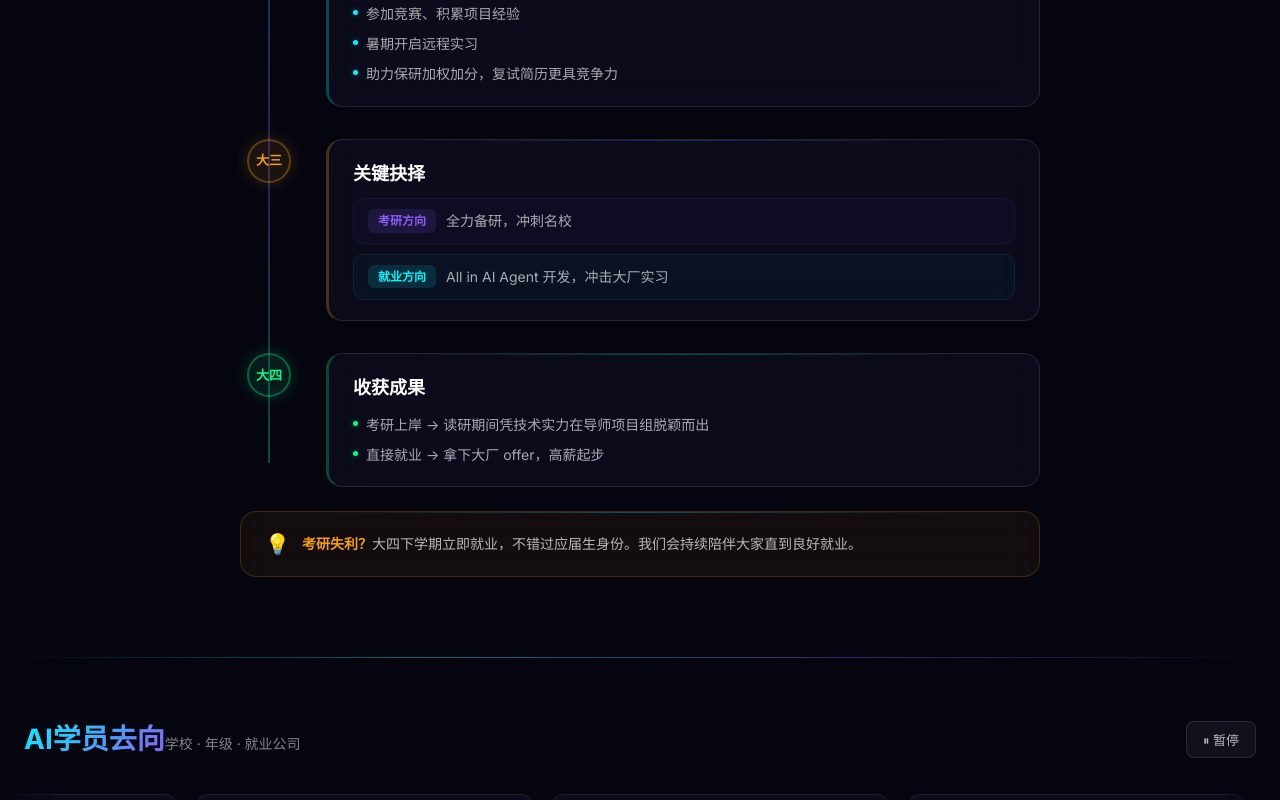
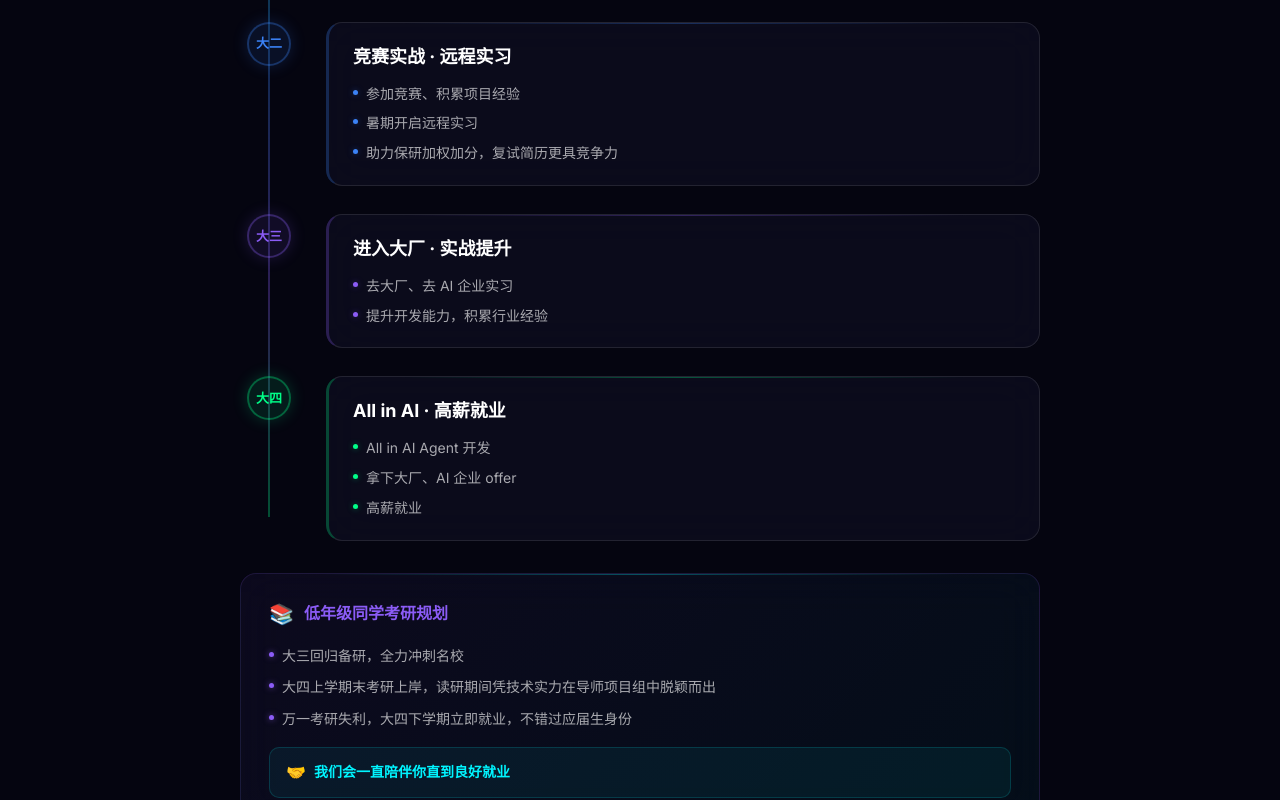
Before and after one commit to cleversnail/company-website, a React (Vite) app: page / in a window 1280 px wide. Shown: the part 1060-1860 px from the top of the page. Built offline with nearby package versions, Linux system fonts and the light colour scheme.

Commit message:
feat: 更新学习路径规划内容

```diff
--- a/src/components/LearningPath.jsx
+++ b/src/components/LearningPath.jsx
@@ -5,36 +5,40 @@ export default function LearningPath({ isMobile }) {
   const timeline = [
     {
       year: "大一",
-      title: "夯实基础",
-      desc: "系统学习 AI 编程，掌握核心开发技能",
+      title: "夯实基础 · 积累项目",
+      lines: [
+        "有充足的时间做更多的项目",
+        "积累高质量项目经验",
+        "上架自己的商业化产品",
+      ],
       color: "#00f5ff",
     },
     {
       year: "大二",
-      title: "实战积累",
+      title: "竞赛实战 · 远程实习",
       lines: [
         "参加竞赛、积累项目经验",
         "暑期开启远程实习",
         "助力保研加权加分，复试简历更具竞争力",
       ],
-      color: "#00f5ff",
+      color: "#3b82f6",
     },
     {
       year: "大三",
-      title: "关键抉择",
-      isBranch: true,
-      branches: [
-        { label: "考研方向", desc: "全力备研，冲刺名校", color: "#8b5cf6" },
-        { label: "就业方向", desc: "All in AI Agent 开发，冲击大厂实习", color: "#00f5ff" },
+      title: "进入大厂 · 实战提升",
+      lines: [
+        "去大厂、去 AI 企业实习",
+        "提升开发能力，积累行业经验",
       ],
-      color: "#f59e0b",
+      color: "#8b5cf6",
     },
     {
       year: "大四",
-      title: "收获成果",
+      title: "All in AI · 高薪就业",
       lines: [
-        "考研上岸 → 读研期间凭技术实力在导师项目组脱颖而出",
-        "直接就业 → 拿下大厂 offer，高薪起步",
+        "All in AI Agent 开发",
+        "拿下大厂、AI 企业 offer",
+        "高薪就业",
       ],
       color: "#00ff88",
     },
@@ -50,7 +54,7 @@ export default function LearningPath({ isMobile }) {
           </span>
         </h2>
         <p style={{ fontSize: isMobile ? 14 : 16, color: "rgba(255,255,255,0.5)" }}>
-          从大一到大四，每一步都有清晰方向
+          不同年级有不同的目标和策略，每一步都有清晰方向
         </p>
       </div>
 
@@ -65,7 +69,7 @@ export default function LearningPath({ isMobile }) {
               top: 24,
               bottom: 24,
               width: 2,
-              background: "linear-gradient(180deg, #00f5ff, #8b5cf6, #00ff88)",
+              background: "linear-gradient(180deg, #00f5ff, #3b82f6, #8b5cf6, #00ff88)",
               opacity: 0.3,
               zIndex: 0,
             }}
@@ -79,7 +83,7 @@ export default function LearningPath({ isMobile }) {
             style={{
               display: "flex",
               gap: isMobile ? 16 : 28,
-              marginBottom: i < timeline.length - 1 ? (isMobile ? 24 : 32) : 0,
+              marginBottom: i < timeline.length - 1 ? (isMobile ? 20 : 28) : 0,
               position: "relative",
               zIndex: 1,
             }}
@@ -110,7 +114,7 @@ export default function LearningPath({ isMobile }) {
             {/* 右侧内容卡片 */}
             <GlassCard
               hoverable
-              glowColor={item.color === "#00f5ff" ? "cyan" : item.color === "#8b5cf6" ? "purple" : item.color === "#00ff88" ? "green" : "blue"}
+              glowColor={i === 0 ? "cyan" : i === 1 ? "blue" : i === 2 ? "purple" : "green"}
               style={{
                 flex: 1,
                 padding: isMobile ? "16px" : "20px 24px",
@@ -120,9 +124,6 @@ export default function LearningPath({ isMobile }) {
               <div style={{ fontSize: isMobile ? 16 : 18, fontWeight: 700, color: "#fff", marginBottom: 10 }}>
                 {item.title}
               </div>
-
-              {/* 普通阶段 */}
-              {item.lines && (
               <div style={{ display: "flex", flexDirection: "column", gap: 6 }}>
                 {item.lines.map((line, li) => (
                   <div key={li} style={{ display: "flex", alignItems: "flex-start", gap: 8, fontSize: isMobile ? 13 : 14, color: "rgba(255,255,255,0.65)", lineHeight: 1.7 }}>
@@ -131,67 +132,57 @@ export default function LearningPath({ isMobile }) {
                   </div>
                 ))}
               </div>
-              )}
-
-              {/* 分支阶段（大三） */}
-              {item.isBranch && (
-                <div style={{ display: "flex", flexDirection: "column", gap: 10 }}>
-                  {item.branches.map((b, bi) => (
-                    <div
-                      key={bi}
-                      style={{
-                        display: "flex",
-                        alignItems: "flex-start",
-                        gap: 10,
-                        padding: "10px 14px",
-                        borderRadius: 10,
-                        background: `${b.color}08`,
-                        border: `1px solid ${b.color}15`,
-                      }}
-                    >
-                      <div
-                        style={{
-                          padding: "2px 10px",
-                          borderRadius: 6,
-                          background: `${b.color}20`,
-                          color: b.color,
-                          fontSize: 12,
-                          fontWeight: 700,
-                          whiteSpace: "nowrap",
-                          flexShrink: 0,
-                        }}
-                      >
-                        {b.label}
-                      </div>
-                      <span style={{ fontSize: isMobile ? 13 : 14, color: "rgba(255,255,255,0.65)", lineHeight: 1.7 }}>
-                        {b.desc}
-                      </span>
-                    </div>
-                  ))}
-                </div>
-              )}
             </GlassCard>
           </div>
         ))}
       </div>
 
-      {/* 考研保底提示 */}
-      <div style={{ maxWidth: 800, margin: "24px auto 0" }}>
+      {/* 考研规划（低年级同学） */}
+      <div style={{ maxWidth: 800, margin: "32px auto 0" }}>
         <GlassCard
           hoverable={false}
           style={{
-            padding: isMobile ? "14px 16px" : "16px 24px",
-            background: "rgba(245,158,11,0.06)",
-            border: "1px solid rgba(245,158,11,0.2)",
+            padding: isMobile ? "18px 16px" : "24px 28px",
+            background: "linear-gradient(135deg, rgba(139,92,246,0.06), rgba(0,245,255,0.04))",
+            border: "1px solid rgba(139,92,246,0.15)",
+          }}
+        >
+          <div style={{ display: "flex", alignItems: "center", gap: 10, marginBottom: 14 }}>
+            <div style={{ fontSize: 20 }}>📚</div>
+            <div style={{ fontSize: isMobile ? 15 : 16, fontWeight: 700, color: "#8b5cf6" }}>
+              低年级同学考研规划
+            </div>
+          </div>
+
+          <div style={{ display: "flex", flexDirection: "column", gap: 8, marginBottom: 16 }}>
+            {[
+              "大三回归备研，全力冲刺名校",
+              "大四上学期末考研上岸，读研期间凭技术实力在导师项目组中脱颖而出",
+              "万一考研失利，大四下学期立即就业，不错过应届生身份",
+            ].map((line, i) => (
+              <div key={i} style={{ display: "flex", alignItems: "flex-start", gap: 8, fontSize: isMobile ? 13 : 14, color: "rgba(255,255,255,0.65)", lineHeight: 1.7 }}>
+                <div style={{ width: 5, height: 5, borderRadius: "50%", background: "#8b5cf6", marginTop: 8, flexShrink: 0, boxShadow: "0 0 6px rgba(139,92,246,0.6)" }} />
+                <span>{line}</span>
+              </div>
+            ))}
+          </div>
+
+          {/* 承诺语 */}
+          <div
+            style={{
+              padding: "12px 16px",
+              borderRadius: 10,
+              background: "rgba(0,245,255,0.06)",
+              border: "1px solid rgba(0,245,255,0.15)",
               display: "flex",
               alignItems: "center",
-            gap: 12,
+              gap: 8,
             }}
           >
-          <div style={{ fontSize: 20, flexShrink: 0 }}>💡</div>
-          <div style={{ fontSize: isMobile ? 13 : 14, color: "rgba(255,255,255,0.7)", lineHeight: 1.7 }}>
-            <span style={{ color: "#f59e0b", fontWeight: 600 }}>考研失利？</span>
-            大四下学期立即就业，不错过应届生身份。我们会持续陪伴大家直到良好就业。
+            <span style={{ fontSize: 16 }}>🤝</span>
+            <span style={{ fontSize: isMobile ? 13 : 14, color: "#00f5ff", fontWeight: 600 }}>
+              我们会一直陪伴你直到良好就业
+            </span>
           </div>
         </GlassCard>
       </div>
```
Lines whose indentation alone changed are shown as unchanged.
